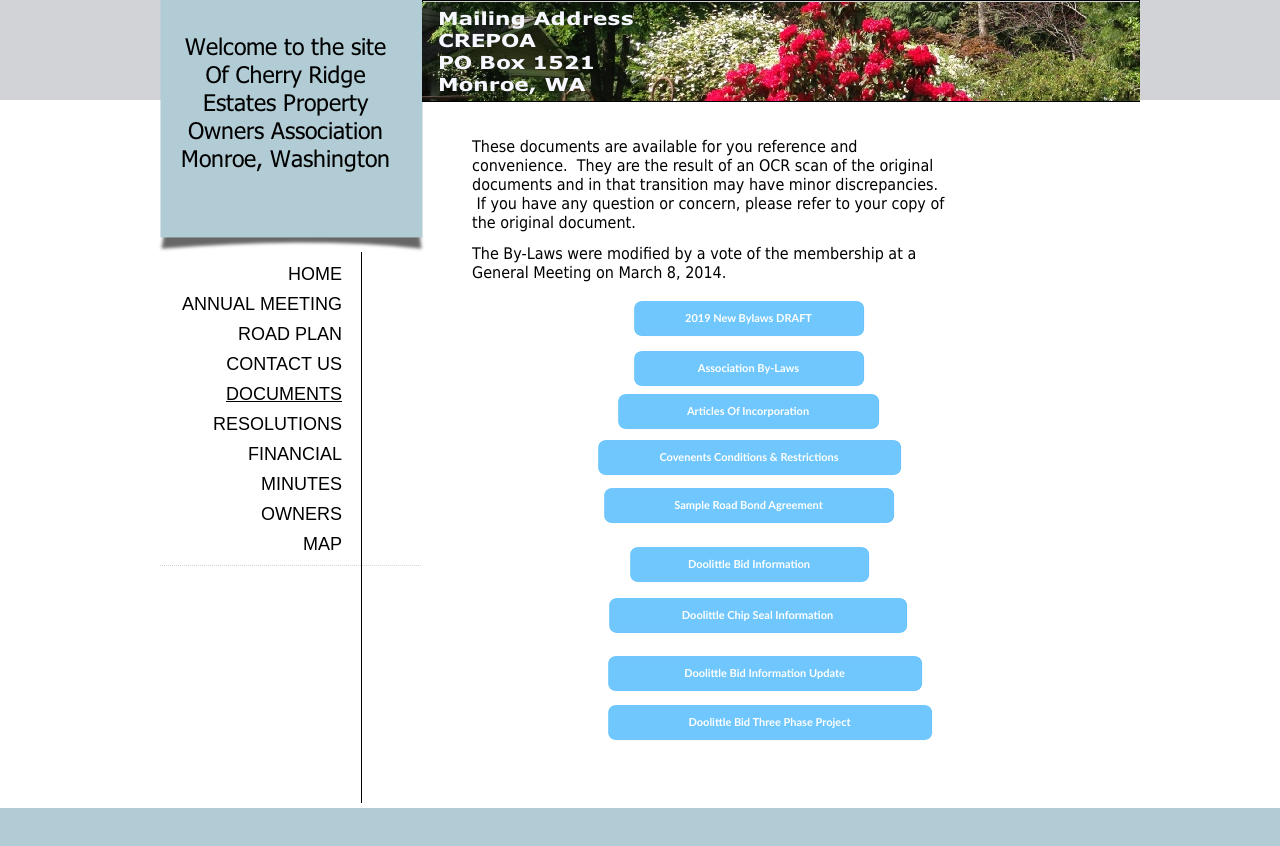
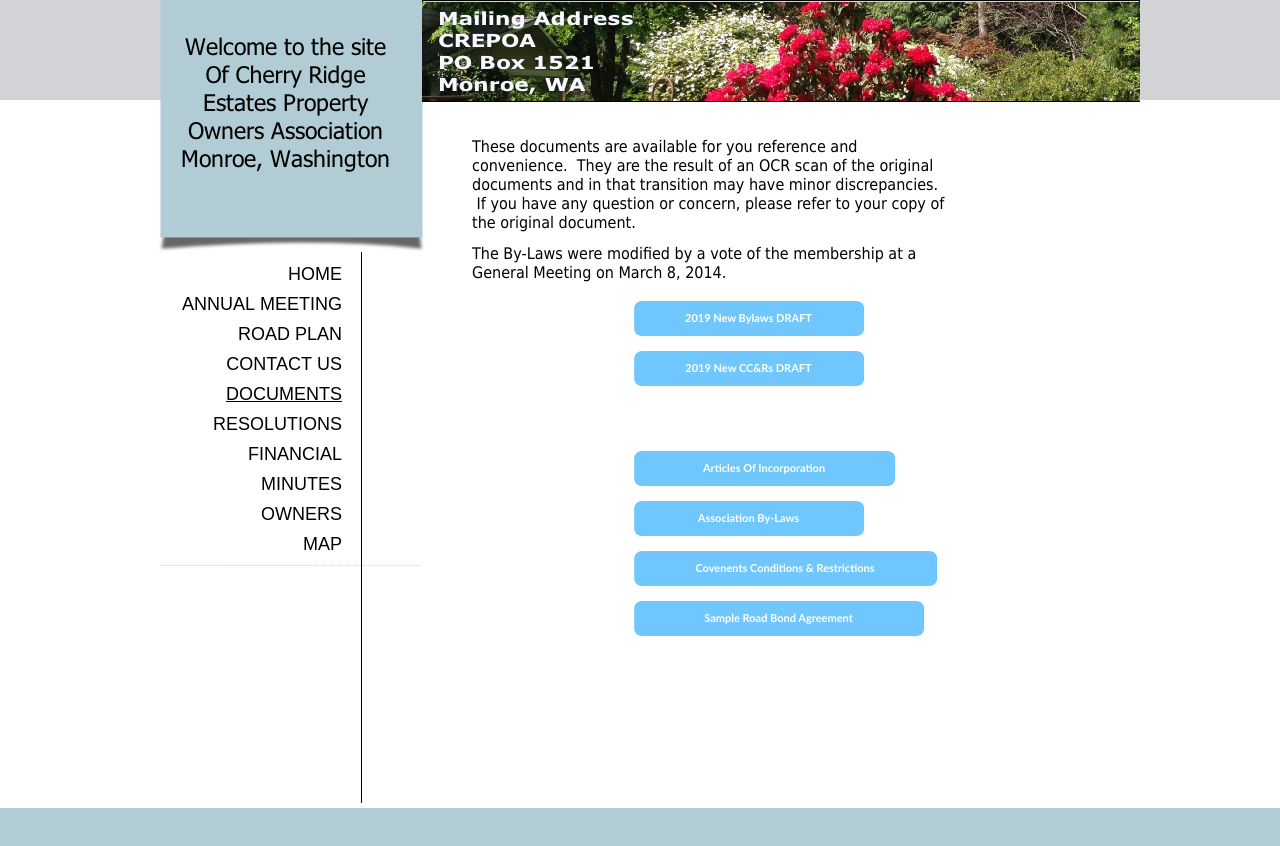
Before and after one commit to crepoa/crepoa.github.io, a plain HTML site: page page9.html in a window 1280 px wide. Drawn offline with Linux system fonts and the light colour scheme.

Commit message:
Add 2019 Bylaws Draft and CCRs
Add 2019 Bylaws Draft and CCRs

```diff
--- a/page9.html
+++ b/page9.html
@@ -150,34 +150,40 @@
         <p class="Body P-1"><span class="C-1">These documents are available for you reference and convenience. &nbsp;They are the result of an OCR scan of the original documents and in that transition may have minor discrepancies. &nbsp;If you have any question or concern, please refer to your copy of the original document.</span></p>
         <p class="Body P-1"><span class="C-1">The By-<wbr>Laws were modified by a vote of the membership at a General Meeting on March 8, 2014.</span></p>
       </div>
-      <a href="Cherry%20Ridge%20Estates%20Bylaws%20v.1%20DRAFT.docx" class="OBJ-2 ActiveButton" style="position:absolute;left:493px;top:300px;width:233px;height:38px;">
+      <a href="Cherry%20Ridge%20Estates%20Bylaws%20v.4.docx" class="OBJ-2 ActiveButton" style="position:absolute;left:493px;top:300px;width:233px;height:38px;">
         <span>2019 New Bylaws DRAFT</span>
       </a>
+      <a href="Cherry%20Ridge%20Estate%20CCRs%20v.4.docx" class="OBJ-2 ActiveButton" style="position:absolute;left:493px;top:350px;width:233px;height:38px;">
+        <span>2019 New CC&Rs DRAFT</span>
+      </a>
 <br><br>
-      <a href="bylaws%20as%20revised%202015.pdf" id="btn_62" class="OBJ-2 ActiveButton" style="position:absolute;left:493px;top:350px;width:233px;height:38px;">
+      <a href="Articles%20of%20Incorporation%201994.pdf" id="btn_63" class="OBJ-3 ActiveButton" style="position:absolute;left:493px;top:450px;width:264px;height:38px;">
+        <span>Articles&nbsp;of&nbsp;Incorporation</span>
+      </a>
+      <a href="bylaws%20as%20revised%202015.pdf" id="btn_62" class="OBJ-2 ActiveButton" style="position:absolute;left:493px;top:500px;width:233px;height:38px;">
         <span>Association&nbsp;By-Laws</span>
       </a>
-      <a href="Articles%20of%20Incorporation%201994.pdf" id="btn_63" class="OBJ-3 ActiveButton" style="position:absolute;left:477px;top:393px;width:264px;height:38px;">
-        <span>Articles&nbsp;of&nbsp;Incorporation</span>
-      </a>
-      <a href="Final%20CCR.pdf" id="btn_64" class="OBJ-4 ActiveButton" style="position:absolute;left:457px;top:439px;width:306px;height:38px;">
+
+      <a href="Final%20CCR.pdf" id="btn_64" class="OBJ-4 ActiveButton" style="position:absolute;left:493px;top:550px;width:306px;height:38px;">
         <span>Covenents&nbsp;Conditions&nbsp;&amp;&nbsp;Restrictions</span>
       </a>
-      <a href="Road%20Bond%20(Logging).docx" id="btn_69" class="OBJ-5 ActiveButton" style="position:absolute;left:463px;top:487px;width:293px;height:38px;">
+      <a href="Road%20Bond%20(Logging).docx" id="btn_69" class="OBJ-5 ActiveButton" style="position:absolute;left:493px;top:600px;width:293px;height:38px;">
         <span>Sample&nbsp;Road&nbsp;Bond&nbsp;Agreement</span>
       </a>
-      <a href="16%20Q%20Duvall%20-%20Dan%20Kern.pdf" id="btn_72" class="OBJ-6 ActiveButton" style="position:absolute;left:489px;top:546px;width:242px;height:38px;">
+      <!--
+      <a href="16%20Q%20Duvall%20-%20Dan%20Kern.pdf" id="btn_72" class="OBJ-6 ActiveButton" style="position:absolute;left:489px;top:700px;width:242px;height:38px;">
         <span>Doolittle&nbsp;bid&nbsp;information</span>
       </a>
-      <a href="Chip%20Seal%20News%20%26%20Views.pdf" id="btn_73" class="OBJ-7 ActiveButton" style="position:absolute;left:468px;top:597px;width:301px;height:38px;">
+      <a href="Chip%20Seal%20News%20%26%20Views.pdf" id="btn_73" class="OBJ-7 ActiveButton" style="position:absolute;left:468px;top:750px;width:301px;height:38px;">
         <span>Doolittle&nbsp;chip&nbsp;seal&nbsp;information</span>
       </a>
-      <a href="Cherry%20Ridge%20Revised%20quote.pdf" id="btn_74" class="OBJ-8 ActiveButton" style="position:absolute;left:467px;top:655px;width:317px;height:38px;">
+      <a href="Cherry%20Ridge%20Revised%20quote.pdf" id="btn_74" class="OBJ-8 ActiveButton" style="position:absolute;left:467px;top:800px;width:317px;height:38px;">
         <span>Doolittle&nbsp;bid&nbsp;information&nbsp;update</span>
       </a>
-      <a href="16%20Q%20Cherry%20Ridge%20update%204-29-16.pdf" id="btn_75" class="OBJ-9 ActiveButton" style="position:absolute;left:467px;top:704px;width:327px;height:38px;">
+      <a href="16%20Q%20Cherry%20Ridge%20update%204-29-16.pdf" id="btn_75" class="OBJ-9 ActiveButton" style="position:absolute;left:467px;top:850px;width:327px;height:38px;">
         <span>Doolittle&nbsp;bid&nbsp;Three&nbsp;Phase&nbsp;Project</span>
       </a>
+      -->
     </div>
   </body>
 
```
Also changed, not shown: 2 other files.
